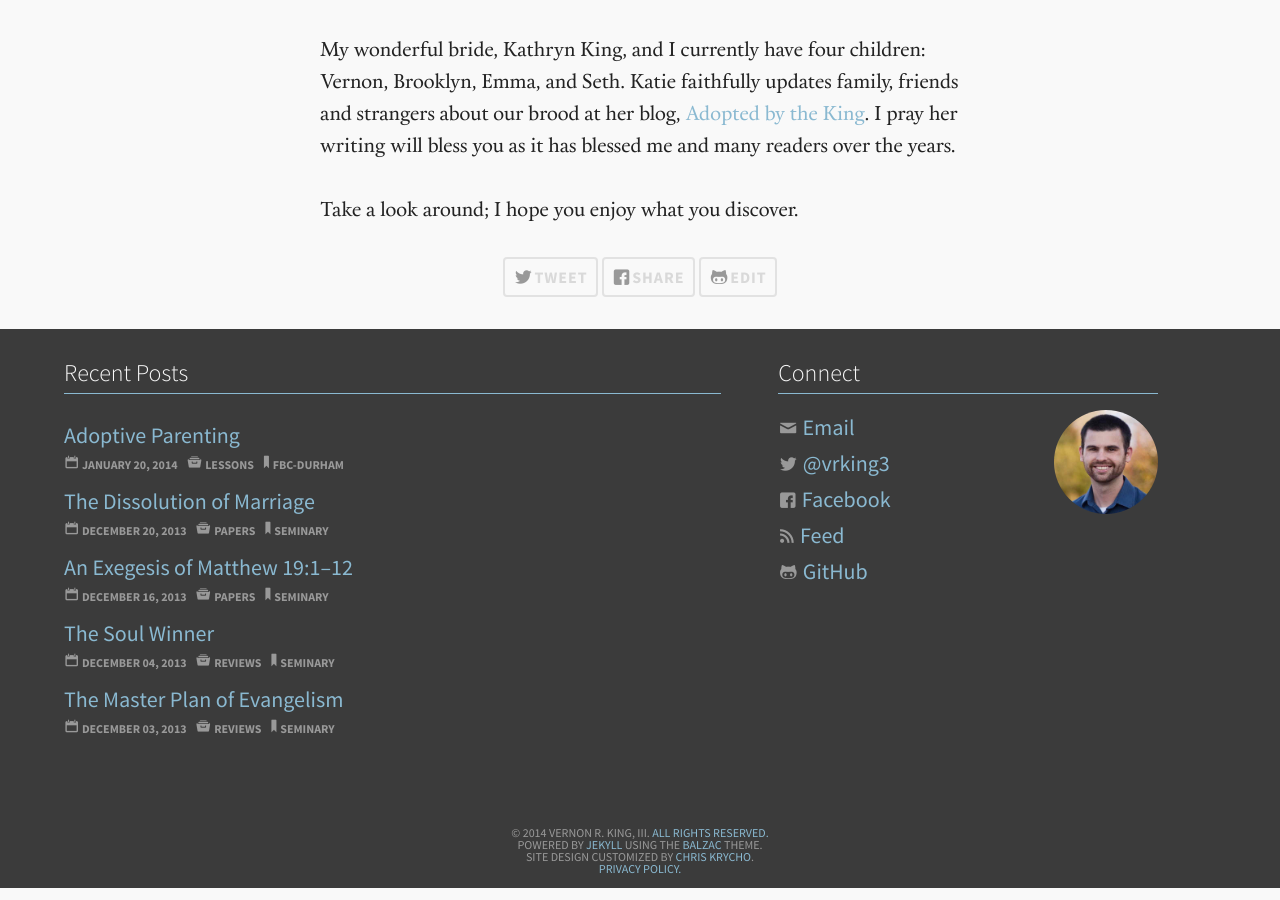
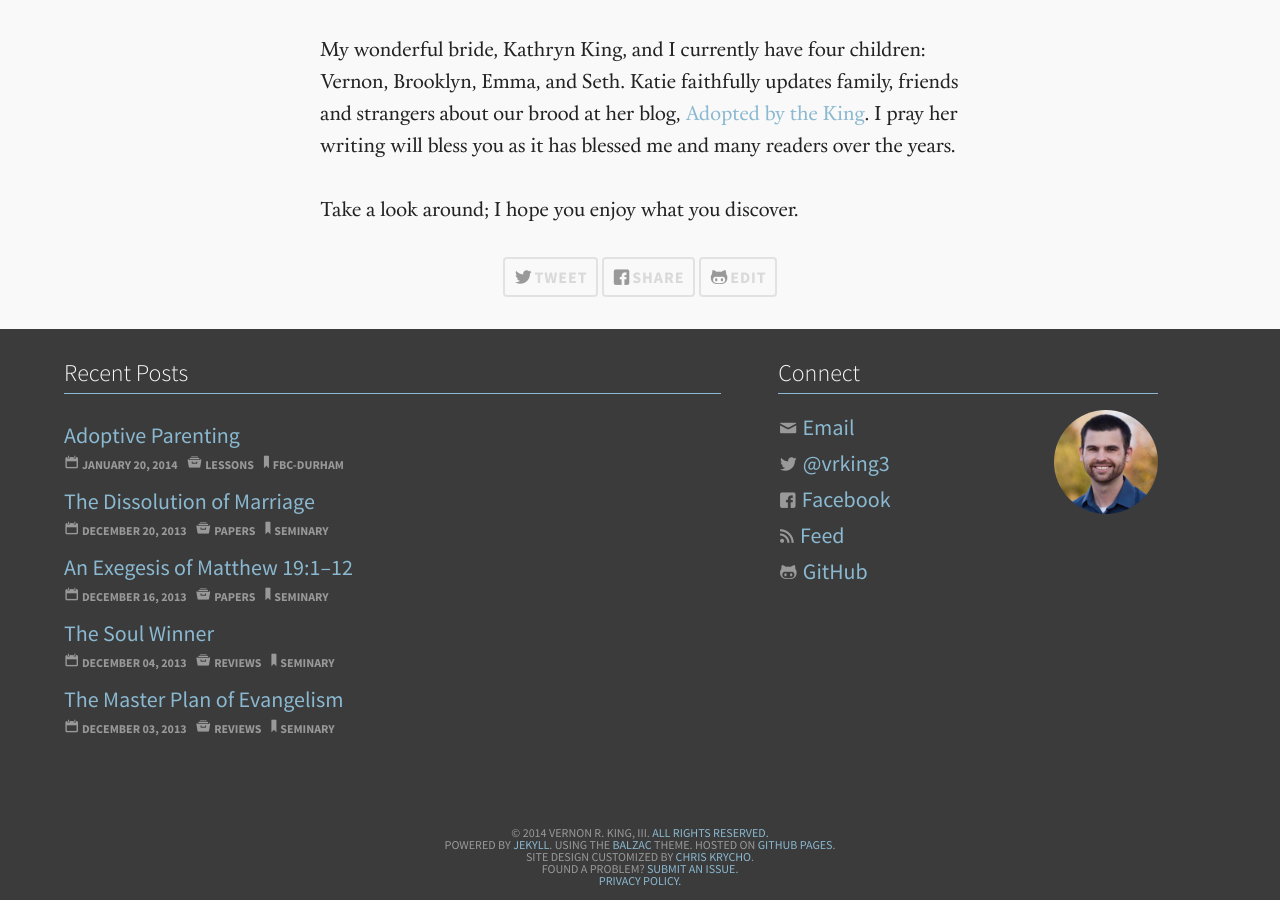
Before and after one commit to snowdj/vernonking.org, a Jekyll site: the page built from pages/about.md, in a window 1280 px wide and 900 px high, scrolled down 1034 px. Built offline with Jekyll 4.4.1, drawn with Linux system fonts in a browser that asks for light colours.

Commit message:
added link in footer to github issue tracker. Closes #52.

```diff
--- a/_includes/footer.html
+++ b/_includes/footer.html
@@ -53,9 +53,9 @@
     </aside>
     <small>
         &copy; {{ site.time | date: '%Y' }} {{ site.owner.name }}. <a href="{{site.url}}/license/">All rights reserved.</a>
-        <br/>Powered by <a href="http://jekyllrb.com/">Jekyll</a> using the <a href="http://jekyll.gtat.me/about/">Balzac</a>
-        theme.
+        <br/>Powered by <a href="http://jekyllrb.com/">Jekyll</a>. Using the <a href="http://jekyll.gtat.me/about/">Balzac</a> theme. Hosted on <a href="http://pages.github.com/">GitHub Pages</a>.
         <br/>Site design customized by <a href="http://chriskrycho.com/">Chris Krycho</a>.
+        <br/>Found a problem? <a href="https://github.com/{{site.owner.github.user}}/{{site.owner.github.repo}}/issues">Submit an issue.</a>
         <br/><a href="{{site.url}}/privacy/">Privacy Policy.</a>
     </small>
 </footer>
```
